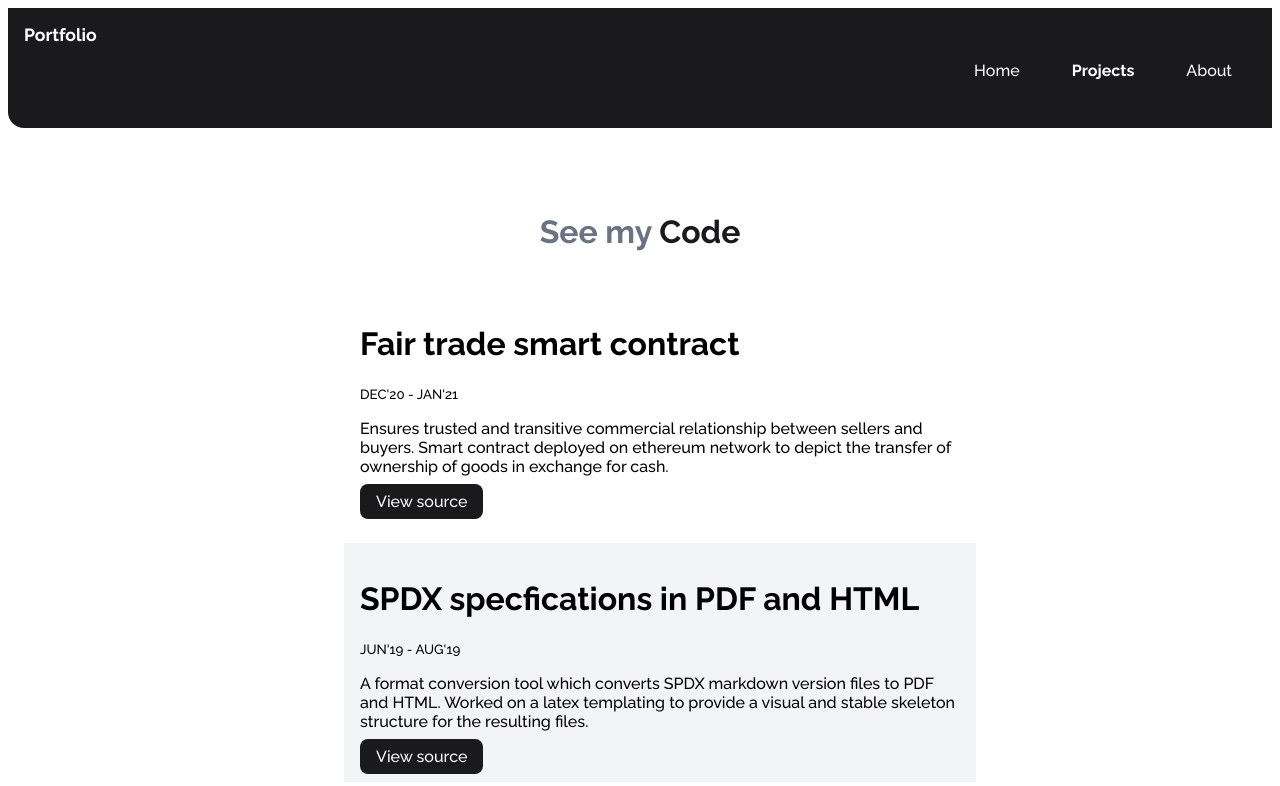
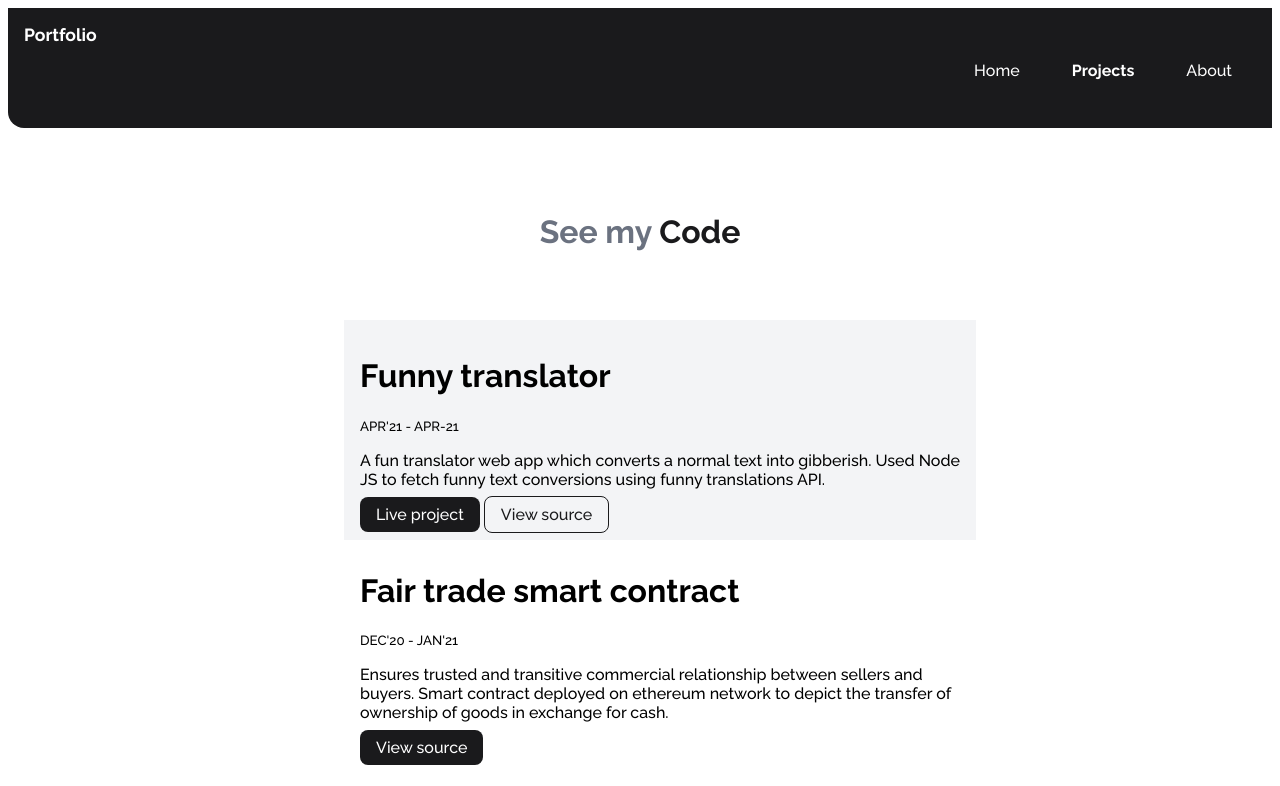
Before and after one commit to shnitish/portfolio, a plain HTML site: page projects.html in a window 1280 px wide. Shown: the top 786 px of the page. Drawn offline with Linux system fonts and the light colour scheme.

Commit message:
update projects

```diff
--- a/projects.html
+++ b/projects.html
@@ -29,22 +29,22 @@
     </header>
 
     <ul>
-        <!-- <li class="list-non-bullet">
+        <li class="list-non-bullet">
             <div class="container container-center off-white-div">
-                <h1>How well do you know me?</h1>
-                <small>Date of project</small>
-                <p>Details of the project</p>
+                <h1>Funny translator</h1>
+                <small>APR'21 - APR-21</small>
+                <p>A fun translator web app which converts a normal text into gibberish. Used Node JS to fetch funny text conversions using funny translations API.</p>
 
-                <a class="link link-primary" href="">Live project</a>
-                <a class="link link-secondary" href="https://www.github.com/shnitish">View source</a>
+                <a class="link link-primary" href="https://funny-translator.netlify.app/">Live project</a>
+                <a class="link link-secondary" href="https://github.com/shnitish/fun-translator">View source</a>
             </div>
-        </li> -->
+        </li>
         <li class="list-non-bullet">
             <div class="container container-center">
                 <h1>Fair trade smart contract</h1>
                 <small>DEC'20 - JAN'21</small>
                 <p>Ensures trusted and transitive commercial relationship between sellers and buyers. Smart contract deployed on ethereum network to depict the transfer of ownership of goods in exchange for cash.</p>
-                <a class="link link-primary" href="https://www.github.com/shnitish">View source</a>
+                <a class="link link-primary" href="https://github.com/shnitish/fair-trade-contract">View source</a>
             </div>
         </li>
         <li class="list-non-bullet">
```
